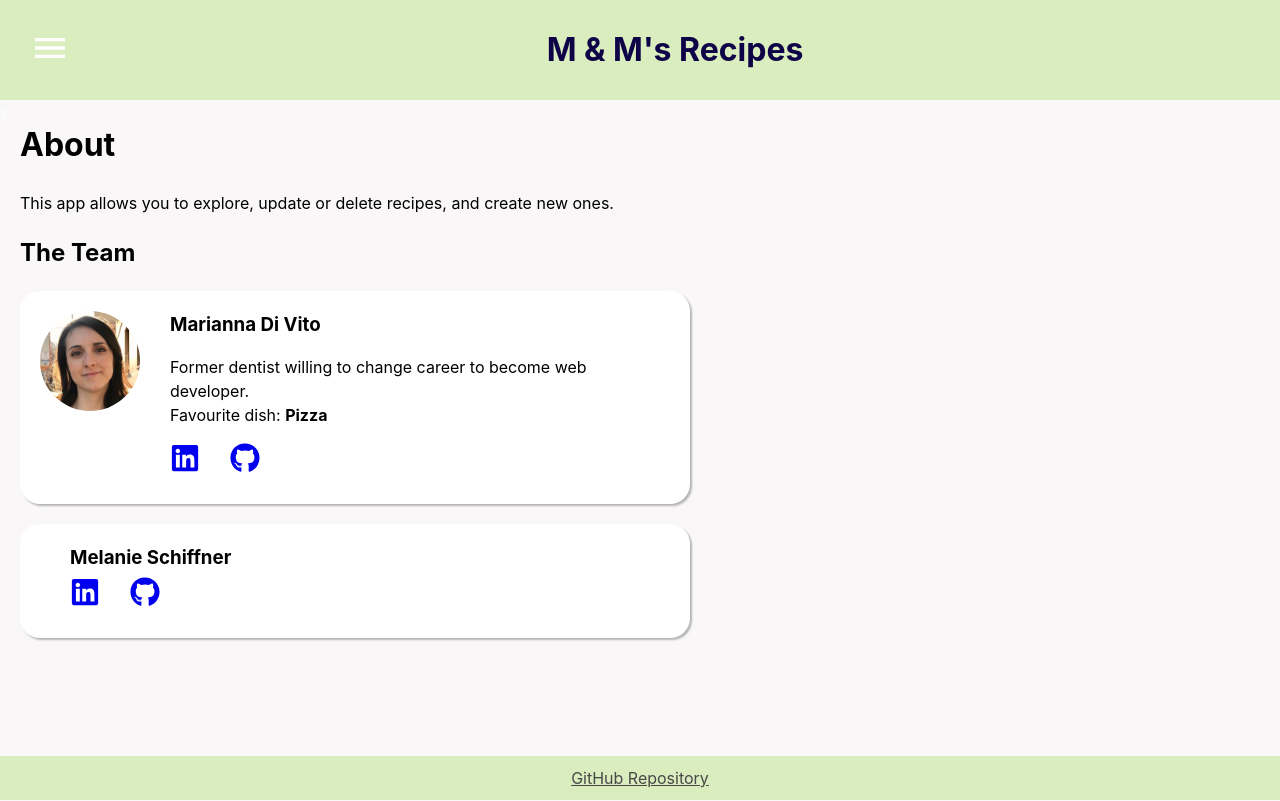
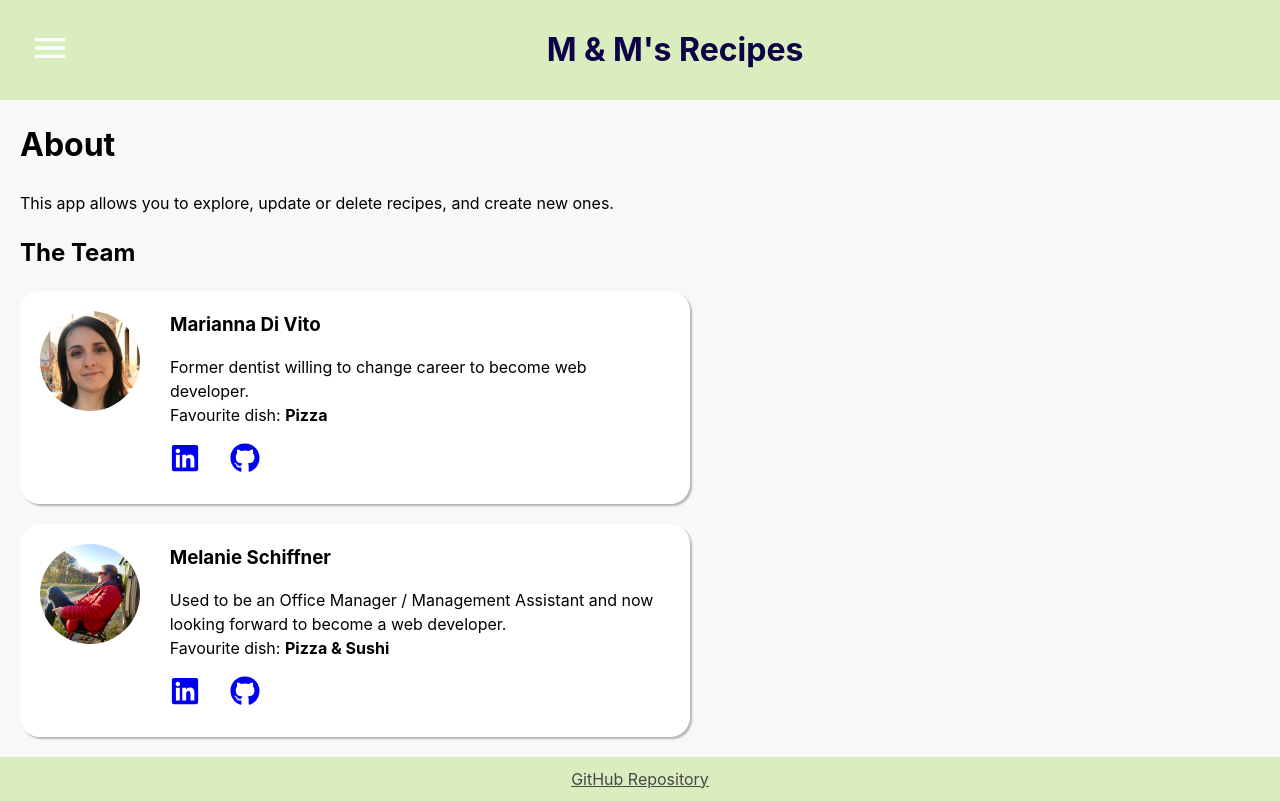
Before and after one commit to maridivi/mini-project2, a React (Vite) app: page /about in a window 1280 px wide. Built offline with nearby package versions, Linux system fonts and the light colour scheme; the HTML template or start-up script is replaced by a standard one.

Commit message:
added Mel Info to About Page

```diff
--- a/src/pages/AboutPage.jsx
+++ b/src/pages/AboutPage.jsx
@@ -1,6 +1,7 @@
 import { FaGithub } from "react-icons/fa";
 import { FaLinkedin } from "react-icons/fa";
 import MaryAvatar from "../assets/images/marianna.jpeg";
+import Mel from "../assets/images/mel.jpg";
 export default function AboutPage() {
   return (
     <div className="AboutPage">
@@ -33,10 +34,14 @@ export default function AboutPage() {
         </div>
 
         <div className="TeamMember">
-          <img />
-
+          <img src={Mel} className="MemberImage"/>
           <div className="MemberData">
             <h3>Melanie Schiffner</h3>
+            <p>
+              Used to be an Office Manager / Management Assistant and now looking forward to become a web developer.
+              <br /> Favourite dish: <b>Pizza & Sushi</b>
+            </p>
+
             <div className="Links">
               <a href="https://www.linkedin.com/in/melanie-schiffner-525b8aa2/">
                 <FaLinkedin size={30} />
```
Also changed, not shown: src/assets/images/mel.jpg (added).
